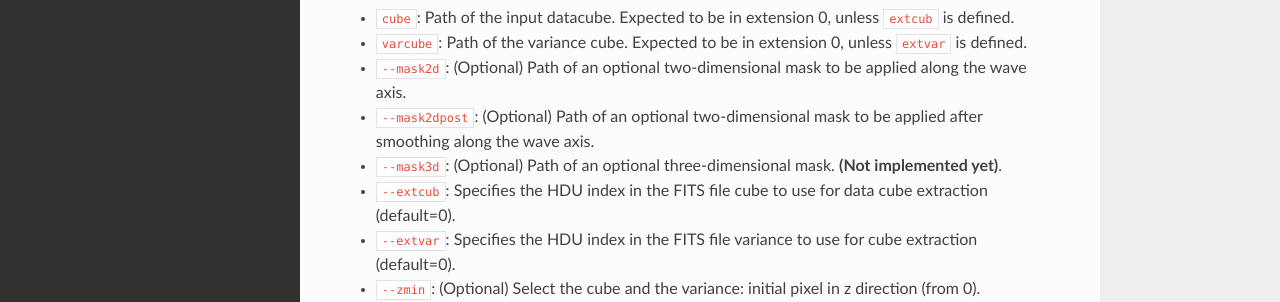
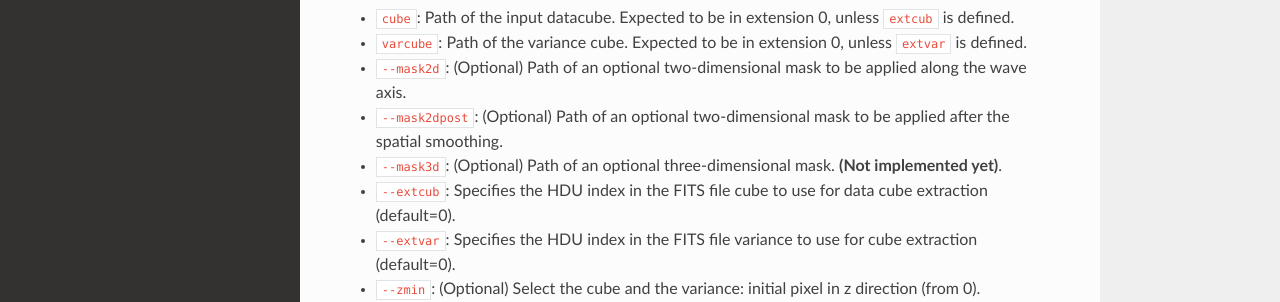
Before and after one commit to matteofox/SHINE, a Sphinx documentation site: the page built from docs/index.rst, in a window 1280 px wide and 900 px high, scrolled down 2149 px. Shown: the part 151-453 px from the top of the window. Built offline with Sphinx 7.4.7 and the Read the Docs theme 3.1.0, drawn with Linux system fonts in a browser that asks for light colours.

Commit message:
Update Documentation

```diff
--- a/docs/index.rst
+++ b/docs/index.rst
@@ -102,7 +102,7 @@ The extraction is performed using ``SHINE``. The basic idea behind the code is a
 - ``cube``: Path of the input datacube. Expected to be in extension 0, unless ``extcub`` is defined.
 - ``varcube``: Path of the variance cube. Expected to be in extension 0, unless ``extvar`` is defined.
 - ``--mask2d``: (Optional) Path of an optional two-dimensional mask to be applied along the wave axis.
-- ``--mask2dpost``: (Optional) Path of an optional two-dimensional mask to be applied after smoothing along the wave axis.
+- ``--mask2dpost``: (Optional) Path of an optional two-dimensional mask to be applied after the spatial smoothing.
 - ``--mask3d``: (Optional) Path of an optional three-dimensional mask. **(Not implemented yet)**.
 - ``--extcub``: Specifies the HDU index in the FITS file cube to use for data cube extraction (default=0).
 - ``--extvar``: Specifies the HDU index in the FITS file variance to use for cube extraction (default=0).
```
